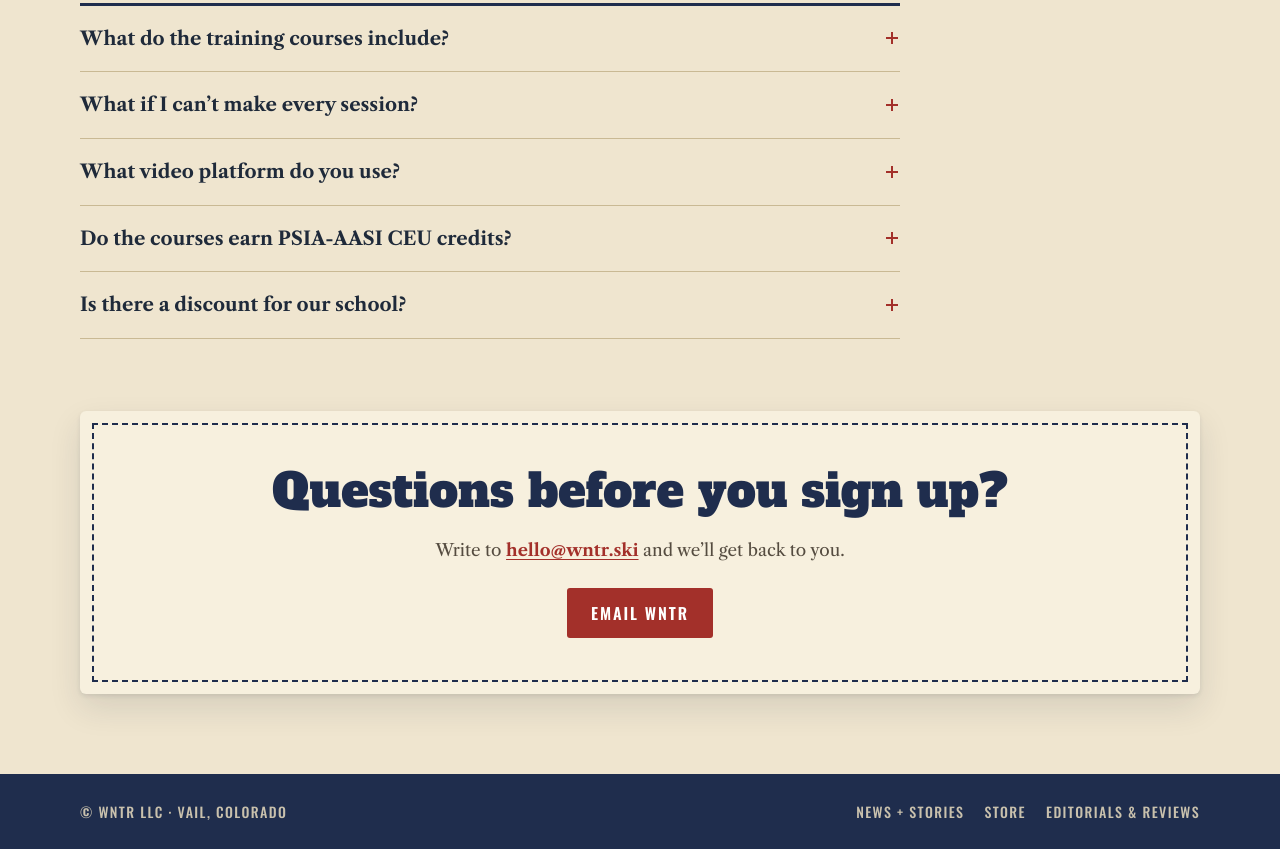
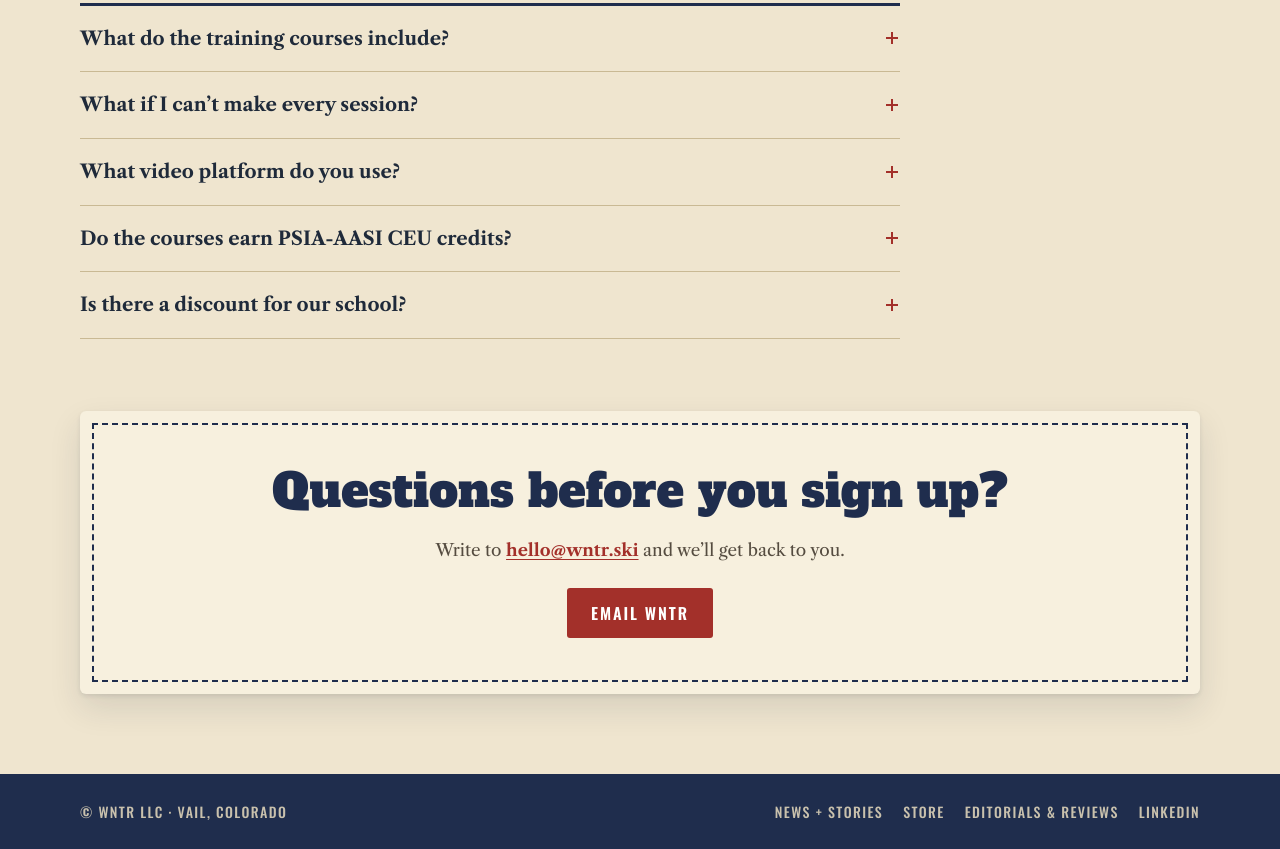
Before and after one commit to winkelmeyer/wntr-ski, a website built with Vite: page index.html in a window 1280 px wide. Shown: the part 4427-5276 px from the top of the page. Built offline with nearby package versions, Linux system fonts and the light colour scheme.

Commit message:
Link the WNTR LinkedIn page in the footer

```diff
--- a/index.html
+++ b/index.html
@@ -174,6 +174,7 @@
       <a href="https://www.livewntr.com/blog/">News + Stories</a>
       <a href="https://www.livewntr.com/course-category/wntr-gear/">Store</a>
       <a href="https://www.livewntr.com/home/editorial-reviews-faq-and-disclosure/">Editorials &amp; Reviews</a>
+      <a href="https://www.linkedin.com/company/wntr-ski">LinkedIn</a>
     </nav>
   </footer>
 </body>
```
Also changed, not shown: 1 other file.
